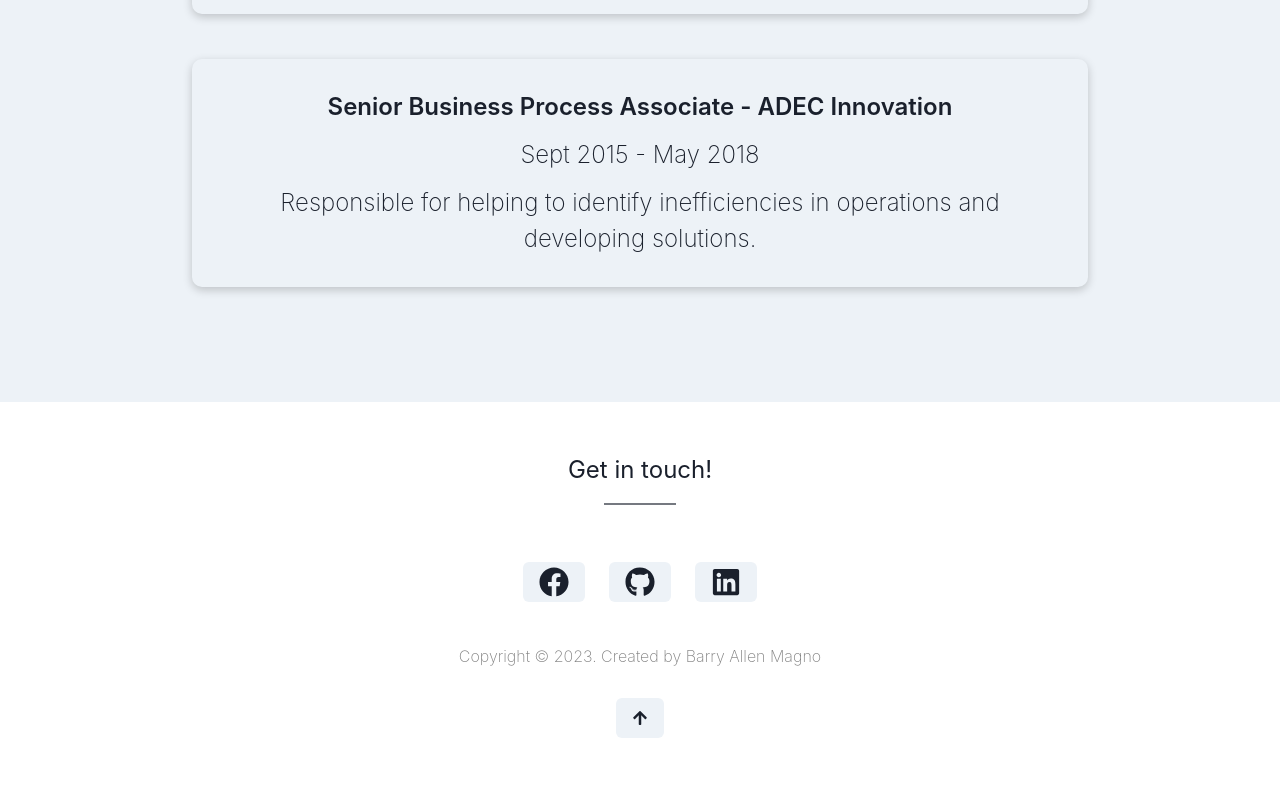
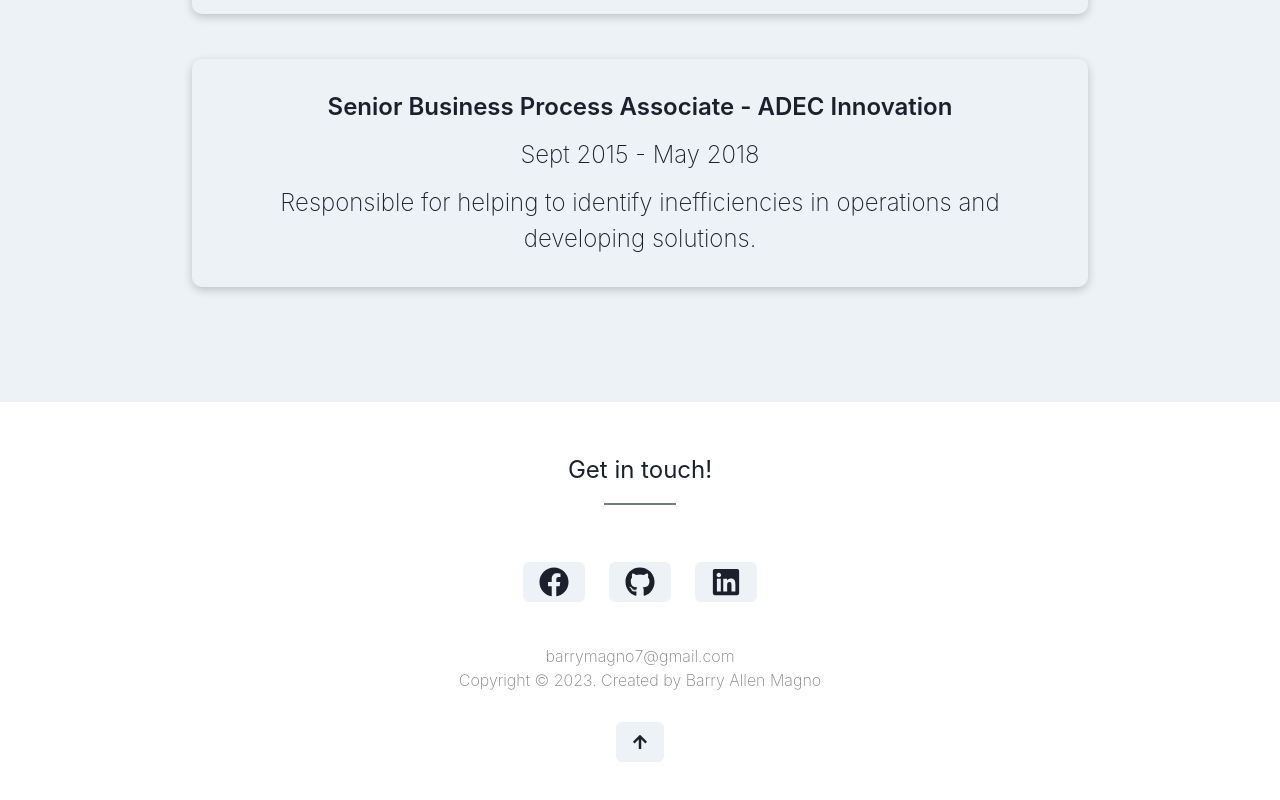
Before and after one commit to BarryAllenMagno/portfolio, a React (Create React App) app: page / in a window 1280 px wide. Shown: the part 3543-4343 px from the top of the page. Built offline with nearby package versions, Linux system fonts and the light colour scheme.

Commit message:
added email to contact section

```diff
--- a/src/components/Contact.tsx
+++ b/src/components/Contact.tsx
@@ -37,11 +37,11 @@ export default function Contact() {
                             </Button>
                         </Link>
                     </Box>
-                    <Text color={'gray'} fontWeight={'thin'} mt='30' >Copyright © 2023. Created by Barry Allen Magno</Text>
+                    <Text color={'gray'} fontWeight={'thin'} mt='30' >barrymagno7@gmail.com</Text>
+                    <Text color={'gray'} fontWeight={'thin'} >Copyright © 2023. Created by Barry Allen Magno</Text>
                     <Button mt='30' onClick={_scrollTop}>
                         <FaArrowUp />
                     </Button>
-
                 </Box>
             </Box>
         </>
```
